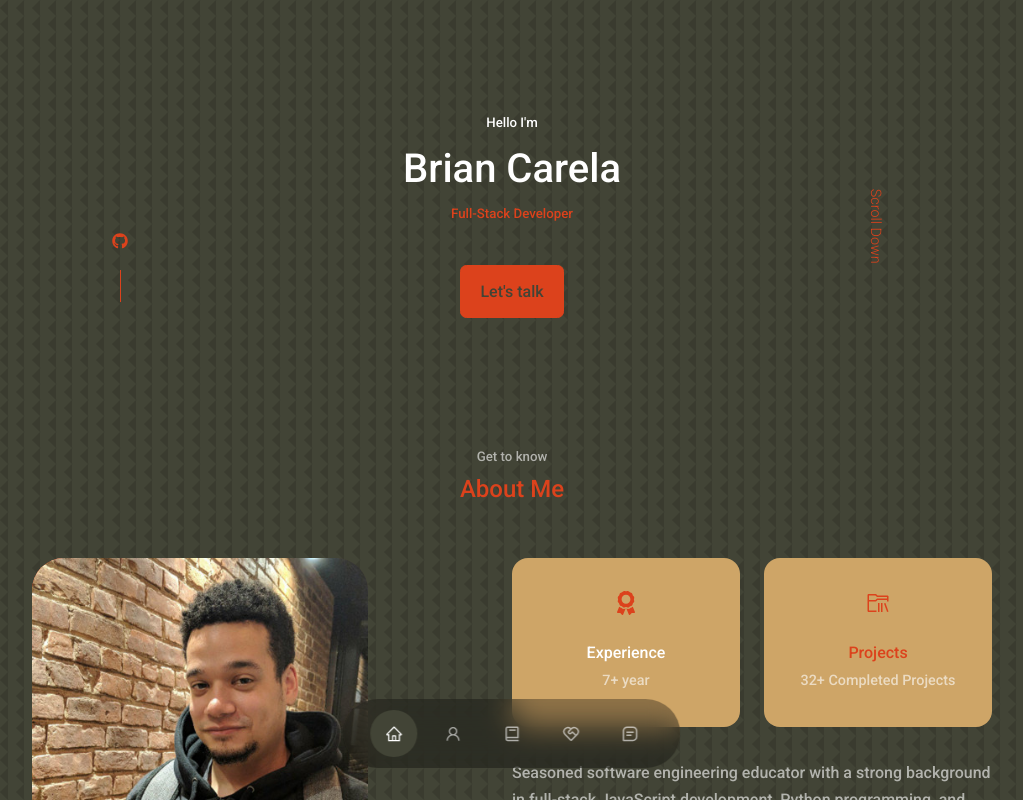
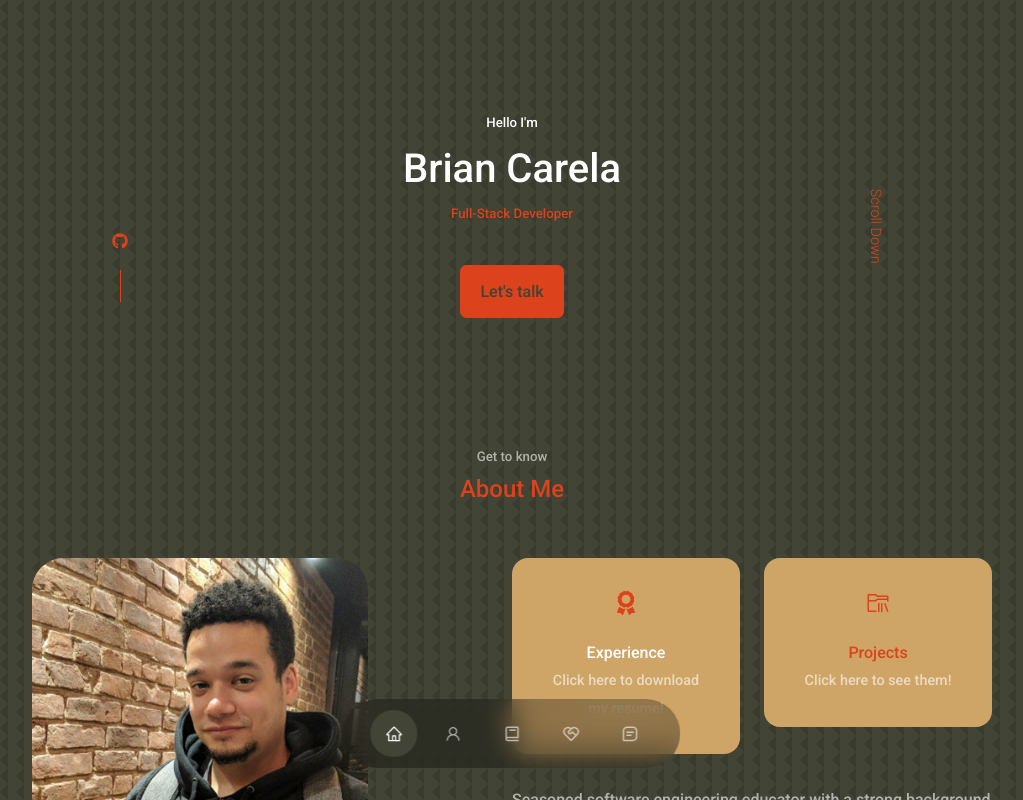
Before and after one commit to BrianCarela/Portfolio, a React (Create React App) app: page / in a window 1280 px wide. Shown: the top 800 px of the page, without its empty margins (128-1151 px from the left). Built offline with nearby package versions, Linux system fonts and the light colour scheme.

Commit message:
Update Intro.jsx

```diff
--- a/src/components/intro/Intro.jsx
+++ b/src/components/intro/Intro.jsx
@@ -21,13 +21,13 @@ const Intro = () => {
             <article className="about__card">
               <FaAward className="about__icon" />
               <h5>Experience</h5>
-              <small>7+ year</small>
+              <small>Click here to download my resume!</small>
             </article>
             <a href="#portfolio">
             <article className="about__card">
               <VscFolderLibrary className="about__icon" />
               <h5>Projects</h5>
-              <small>32+ Completed Projects</small>
+              <small>Click here to see them!</small>
             </article>
             </a>
           </div>
```
